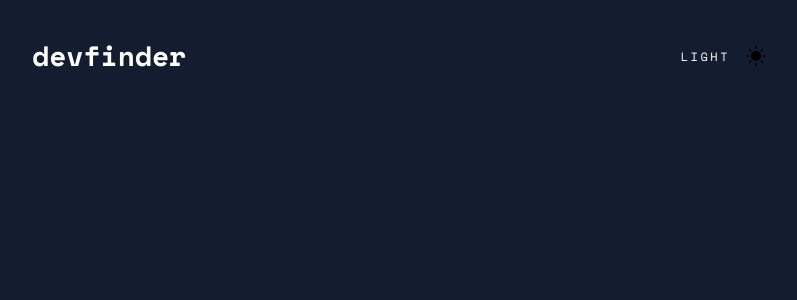
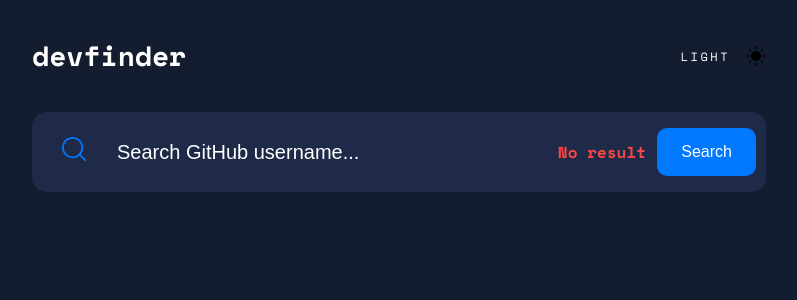
Before and after one commit to FlameFront-end/devfinder, a React (Create React App) app: page / in a window 1280 px wide. Shown: the top 300 px of the page, without its empty margins (241-1038 px from the left). Built offline with nearby package versions, Linux system fonts and the light colour scheme.

Commit message:
feat: add button and search component

```diff
--- a/src/App.tsx
+++ b/src/App.tsx
@@ -1,10 +1,12 @@
 import { Container } from './components/Container'
 import { Header } from './components/Header'
+import { Search } from './components/Search'
 
 function App() {
 	return (
 		<Container>
 			<Header />
+			<Search hasError onSubmit={() => {}} />
 		</Container>
 	)
 }
--- /dev/null
+++ b/src/components/MyButton/MyButton.module.scss
@@ -0,0 +1,14 @@
+.button {
+  padding: 12px 24px;
+  border-radius: 10px;
+  border: none;
+  background-color: var(--main-color);
+  color: var(--white);
+  font-size: 1rem;
+  line-height: 1.5;
+  cursor: pointer;
+
+  &:hover {
+    background-color: var(--main-color-hover);
+  }
+}
--- /dev/null
+++ b/src/components/MyButton/MyButton.tsx
@@ -0,0 +1,14 @@
+import React from 'react'
+
+import styles from './MyButton.module.scss'
+
+interface ButtonProps {
+	children: string
+	onClick?: React.MouseEventHandler<HTMLButtonElement>
+}
+
+export const MyButton = ({ children, onClick }: ButtonProps) => (
+	<button onClick={onClick} className={styles.button}>
+		{children}
+	</button>
+)
--- /dev/null
+++ b/src/components/MyButton/index.ts
@@ -0,0 +1 @@
+export * from './MyButton'
--- /dev/null
+++ b/src/components/Search/Search.module.scss
@@ -0,0 +1,82 @@
+:global {
+  body[data-theme='light'] {
+    --search-bg: var(--white);
+    --search-color: var(--gray-300);
+    --search-placeholder-color: var(--gray-200);
+    --search-shadow: var(--shadow);
+  }
+
+  body[data-theme='dark'] {
+    --search-bg: var(--gray-400);
+    --search-color: var(--white);
+    --search-placeholder-color: var(--white);
+    --search-shadow: unset;
+  }
+}
+
+.search {
+  position: relative;
+  width: 100%;
+  overflow: hidden;
+  padding: 10px 10px 10px 16px;
+  background-color: var(--search-bg, white);
+  display: flex;
+  align-items: center;
+  box-shadow: var(--search-shadow);
+  border-radius: 15px;
+
+  @media (min-width: 767px) {
+    padding: 10px 10px 10px 30px;
+  }
+
+  &>button {
+    flex-shrink: 0;
+  }
+}
+
+.label {
+  cursor: pointer;
+}
+
+.textField {
+  padding: 0 10px;
+  flex-grow: 5;
+  height: 60px;
+  max-width: calc(100% - 100px - 20px);
+  border: none;
+  color: var(--search-color);
+  font-size: 0.75rem;
+  line-height: 1.5;
+  cursor: pointer;
+  background-color: var(--search-bg);
+
+  &::placeholder {
+    color: var(--search-placeholder-color);
+  }
+
+  &:focus {
+    outline: none;
+  }
+
+  @media (min-width: 767px) {
+    font-size: 1.25rem;
+    margin: 0 20px;
+  }
+}
+
+.error {
+  position: absolute;
+  right: 50%;
+  bottom: 5px;
+  color: var(--error-color);
+  font-size: 1rem;
+  line-height: 1.5;
+  font-weight: 700;
+
+  @media (min-width: 767px) {
+    right: 120px;
+    top: 50%;
+    transform: translateY(-50%);
+    bottom: unset;
+  }
+}
--- /dev/null
+++ b/src/components/Search/Search.tsx
@@ -0,0 +1,46 @@
+import React, { useRef } from 'react'
+import { ReactComponent as SearchIcon } from 'assets/icon-search.svg'
+
+import styles from './Search.module.scss'
+import { MyButton } from '../MyButton'
+
+interface SearchProps {
+	hasError: boolean
+	onSubmit: (text: string) => void
+}
+
+export const Search = ({ hasError, onSubmit }: SearchProps) => {
+	const searchRef = useRef<HTMLInputElement | null>(null)
+
+	const handleSubmit = (event: React.FormEvent) => {
+		event.preventDefault()
+		const text = searchRef.current?.value || ''
+
+		if (text) {
+			onSubmit(text)
+			if (searchRef.current) {
+				searchRef.current.value = ''
+			}
+		}
+	}
+
+	return (
+		<form onSubmit={handleSubmit} autoComplete='off'>
+			<div className={styles.search}>
+				<label htmlFor='search' className={styles.label}>
+					<SearchIcon />
+				</label>
+				<input
+					type='text'
+					className={styles.textField}
+					id='search'
+					ref={searchRef}
+					name='username'
+					placeholder='Search GitHub username...'
+				/>
+				{hasError && <div className={styles.error}>No result</div>}
+				<MyButton>Search</MyButton>
+			</div>
+		</form>
+	)
+}
--- /dev/null
+++ b/src/components/Search/index.ts
@@ -0,0 +1 @@
+export * from './Search';
```
